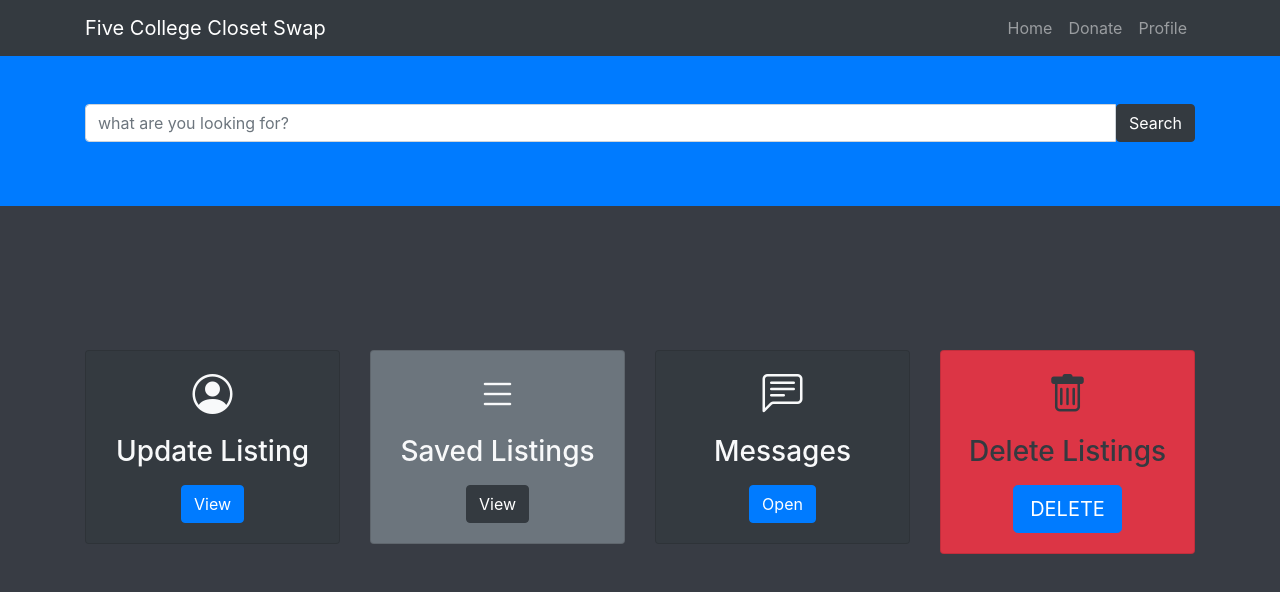
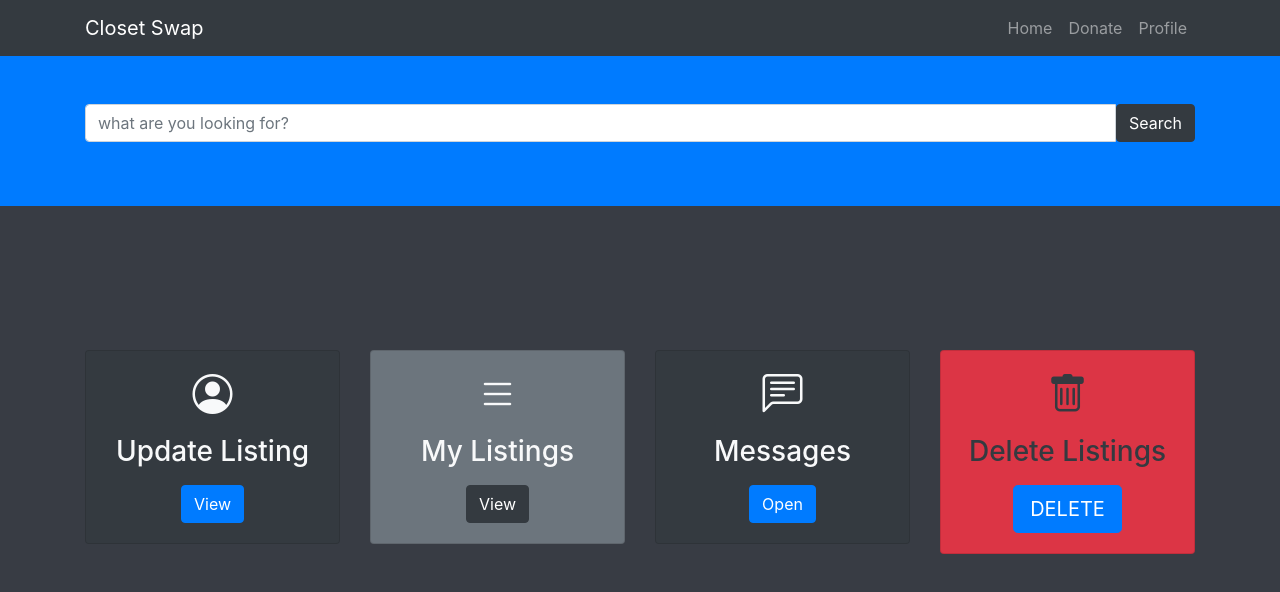
Before and after one commit to atp1111/cs326-final-bet, a website: page src/client/profile/index.html in a window 1280 px wide. Drawn offline with nearby package versions, Linux system fonts and the light colour scheme; no server answers.

Commit message:
Update index.html

```diff
--- a/src/client/profile/index.html
+++ b/src/client/profile/index.html
@@ -16,7 +16,7 @@
         <!-- navbar -->
         <nav class="navbar navbar-expand-lg bg-dark navbar-dark">
             <div class="container">
-                <a href="../" class="navbar-brand">Five College Closet Swap</a>
+                <a href="../" class="navbar-brand">Closet Swap</a>
                     <ul class="navbar-nav ms-auto">
                         <li class="nav-item">
                             <a href="../" class="nav-link">Home</a>
@@ -81,8 +81,8 @@
                                 <div class="h1 mb-3">
                                     <i class="bi bi-list"></i>
                                 </div>
-                                <h3 class="card-title mb-3">Saved Listings</h3>
-                               <a href="#" class="btn btn-dark">View</a>
+                                <h3 class="card-title mb-3">My Listings</h3>
+                               <a href="file:///C:/Atp/cs%20326/hw7/home.html" class="btn btn-dark">View</a>
                             </div>
                         </div>
                     </div>
```
